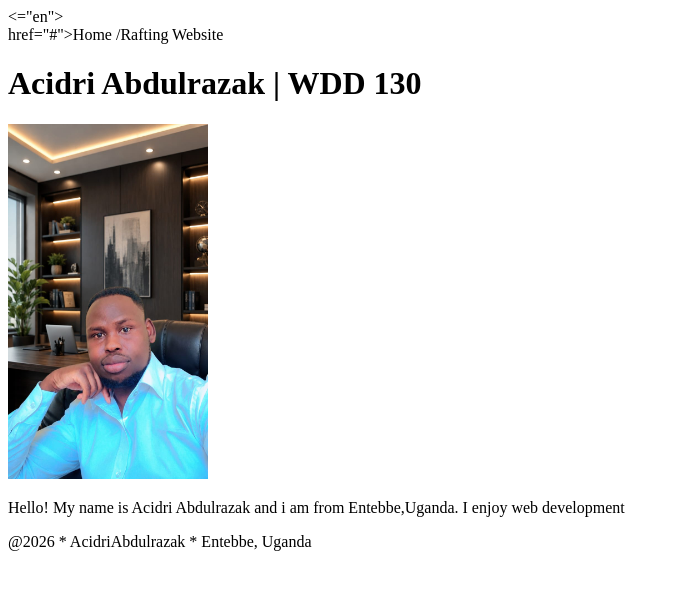
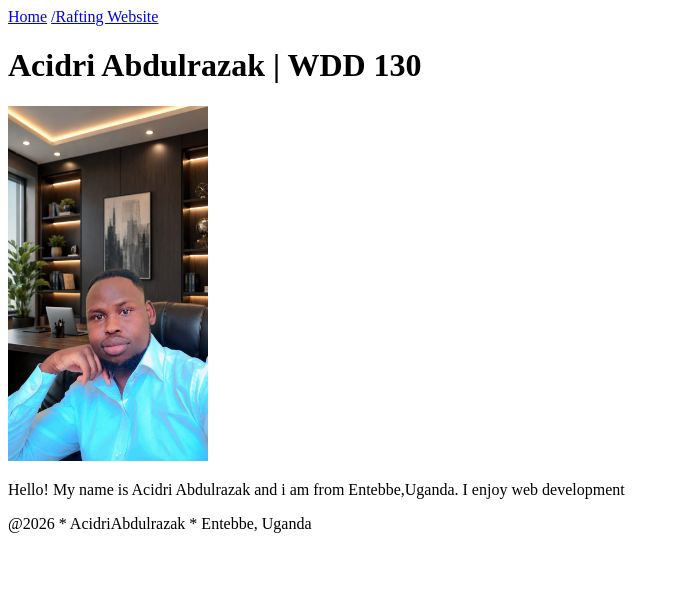
Before and after one commit to acidria/wdd130, a plain HTML site: page index.html in a window 1280 px wide. Shown: the whole page, without its empty margins (0-678 px from the left). Drawn offline with Linux system fonts and the light colour scheme.

Commit message:
fixed html

```diff
--- a/index.html
+++ b/index.html
@@ -1,5 +1,5 @@
 <!DOCTYPE html>
-<="en">
+<html lang="en">
 
 <head>
     <meta charset="UTF-8">
@@ -10,12 +10,11 @@
 <body></body>
 <header>
     <nav>
-            href="#">Home</a>
-            </a href="wwr/">/Rafting Website</a>
-            </a>
+        <a href="#">Home</a>
+        <a href="wwr/">/Rafting Website</a>
     </nav>
 </header>
-    <main></main>
+<main>
     <h1>Acidri Abdulrazak | WDD 130</h1>
     <img src="images/profile.jpeg" alt="profile image" width="200">
     <p>Hello! My name is Acidri Abdulrazak and i am from Entebbe,Uganda. I enjoy web development</p>
```
Lines whose indentation alone changed are shown as unchanged.
